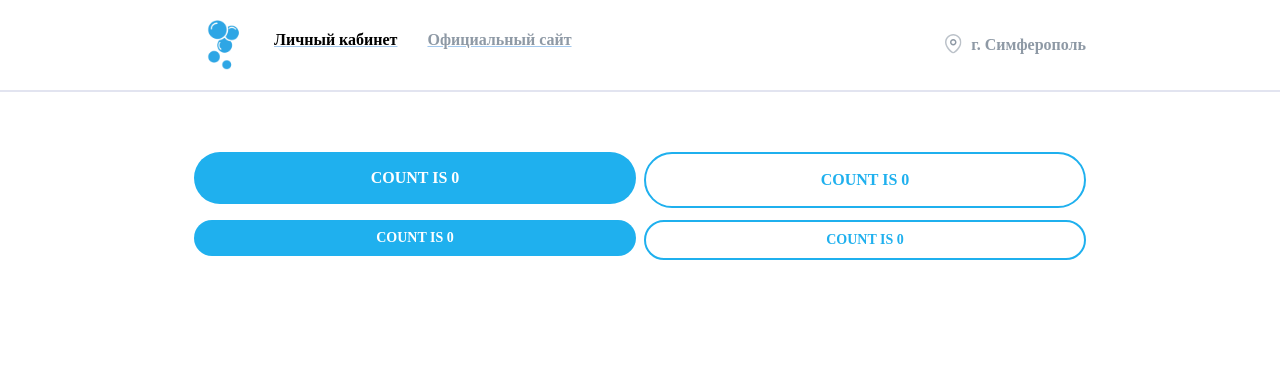
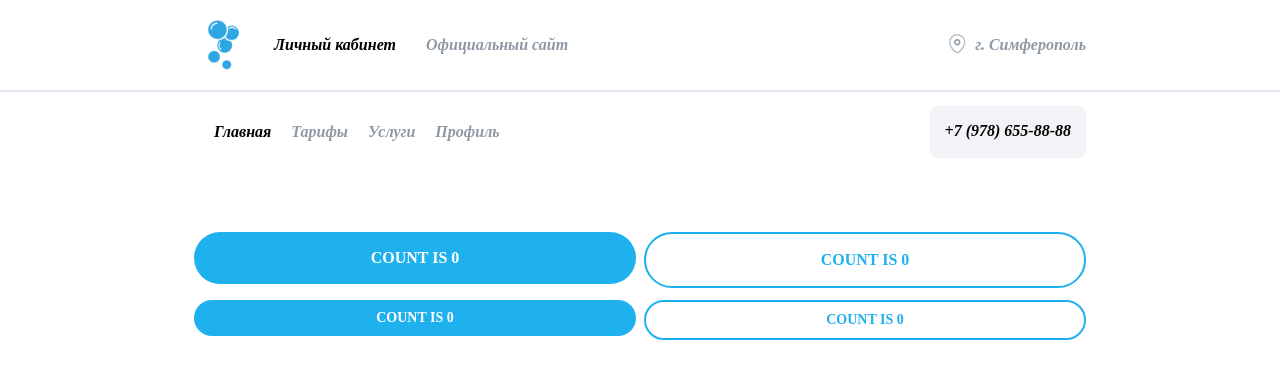
Before and after one commit to Timiry/Bubbles-Mobile, a React (Vite) app: page / in a window 1280 px wide. Shown: the top 378 px of the page. Built offline with nearby package versions, Linux system fonts and the light colour scheme.

Commit message:
update header

```diff
--- a/src/components/layout/Header/index.tsx
+++ b/src/components/layout/Header/index.tsx
@@ -6,10 +6,12 @@ import Box from "@mui/material/Box";
 import LogoImage from "~/components/ui/Logo";
 
 import AdaptiveWrapper from "../AdaptiveWrapper";
-import { HeaderContainer, StyledLocationIcon } from "./styles";
+import { HeaderContainer, MenuContainer, StyledLocationIcon } from "./styles";
+import { useLocation } from "react-router-dom";
 
 const Header = () => {
   return (
+    <>
       <HeaderContainer>
         <AdaptiveWrapper>
           <Box height="90px" display="flex" alignItems="center">
@@ -19,13 +21,17 @@ const Header = () => {
                   <Grid item pt="20px" pb="10px" px="5px">
                     <LogoImage size="50px" />
                   </Grid>
-                <Grid item py="30px">
-                  <Link href="/" pl="20px">
+                  <Grid item py="35px">
+                    <Link href="/" pl="20px" sx={{ textDecoration: "none" }}>
                       <Typography variant="B1Bold" color="text.primary">
                         Личный кабинет
                       </Typography>
                     </Link>
-                  <Link href="https://bubbles-mobile.com" pl="30px">
+                    <Link
+                      href="https://bubbles-mobile.com"
+                      pl="30px"
+                      sx={{ textDecoration: "none" }}
+                    >
                       <Typography variant="B1Bold" color="text.secondary">
                         Официальный сайт
                       </Typography>
@@ -45,7 +51,50 @@ const Header = () => {
           </Box>
         </AdaptiveWrapper>
       </HeaderContainer>
+      <MenuContainer>
+        <AdaptiveWrapper>
+          <Box
+            height="80px"
+            display="flex"
+            alignItems="center"
+            justifyContent="space-between"
+          >
+            <Box display="flex" alignItems="center">
+              <MenuItem title="Главная" href="/" />
+              <MenuItem title="Тарифы" href="/tariffs" />
+              <MenuItem title="Услуги" href="/services" />
+              <MenuItem title="Профиль" href="/profile" />
+            </Box>
+            <Box
+              height="52px"
+              p="15px"
+              bgcolor="icon.iconBackground"
+              borderRadius="8px"
+            >
+              <Typography variant="B1Bold" color="text.primary">
+                +7 (978) 655-88-88
+              </Typography>
+            </Box>
+          </Box>
+        </AdaptiveWrapper>
+      </MenuContainer>
+    </>
   );
 };
 
 export default Header;
+
+const MenuItem = ({ title, href }: { title: string; href: string }) => {
+  const { pathname } = useLocation();
+
+  return (
+    <Link href={href} pl="20px" sx={{ textDecoration: "none" }}>
+      <Typography
+        variant="B1Bold"
+        color={pathname === href ? "text.primary" : "text.secondary"}
+      >
+        {title}
+      </Typography>
+    </Link>
+  );
+};
--- a/src/components/layout/Header/styles.ts
+++ b/src/components/layout/Header/styles.ts
@@ -6,6 +6,11 @@ import { stylesToColorSvg } from "~/theme/utils";
 
 export const HeaderContainer = styled(Box)(({ theme }) => ({
   borderBottom: `2px solid ${theme.palette.other.stroke}`,
+  fontStyle: "oblique",
+}));
+
+export const MenuContainer = styled(Box)(() => ({
+  fontStyle: "oblique",
 }));
 
 export const StyledLocationIcon = styled(LocationIcon)(({ theme }) => ({
--- a/src/theme/index.ts
+++ b/src/theme/index.ts
@@ -100,6 +100,7 @@ export default (mode: PaletteMode) =>
               shadow: "rgba(255,250,250, 0.2)",
             },
             icon: {
+              iconBackground: "#F2F3F6",
               accent: "#1FB0EE",
             },
             text: {
```
Lines whose indentation alone changed are shown as unchanged.
